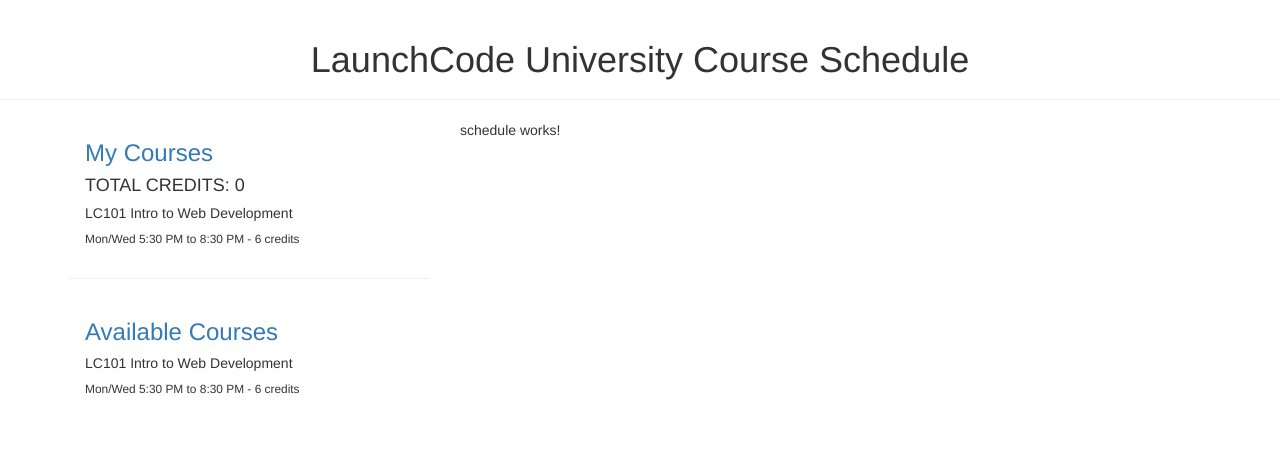
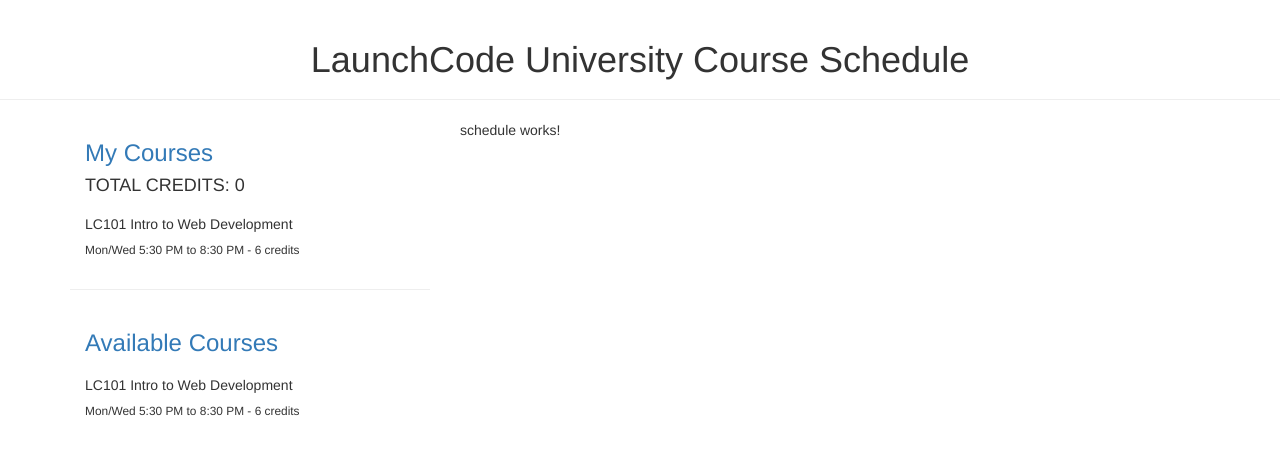
Before and after one commit to kgeiger08/LC-CourseSchedule, an Angular app: page / in a window 1280 px wide. Shown: the top 454 px of the page. Built offline with nearby package versions, Linux system fonts and the light colour scheme.

Commit message:
Custom CSS added; getDays method added to Course Class.

```diff
--- a/src/app/course.ts
+++ b/src/app/course.ts
@@ -15,4 +15,8 @@
         this.credits = credits;
 
     }
+
+    getDays() {
+        return this.days.join("/");
+    }
 }
--- a/src/styles.css
+++ b/src/styles.css
@@ -1 +1,8 @@
-/* You can add global styles to this file, and also import other style files */
+.vspace {
+    padding-top: 1px;
+}
+
+.clickable:hover {
+    cursor: pointer;
+    opacity: 0.8;
+}
```
